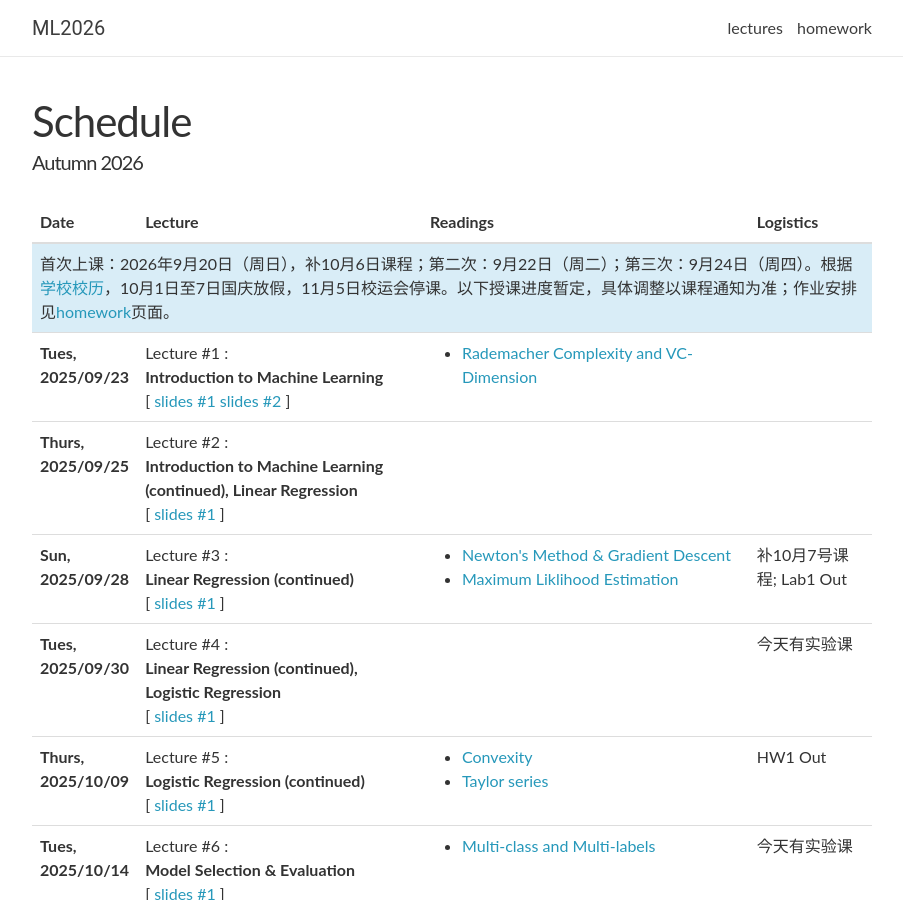
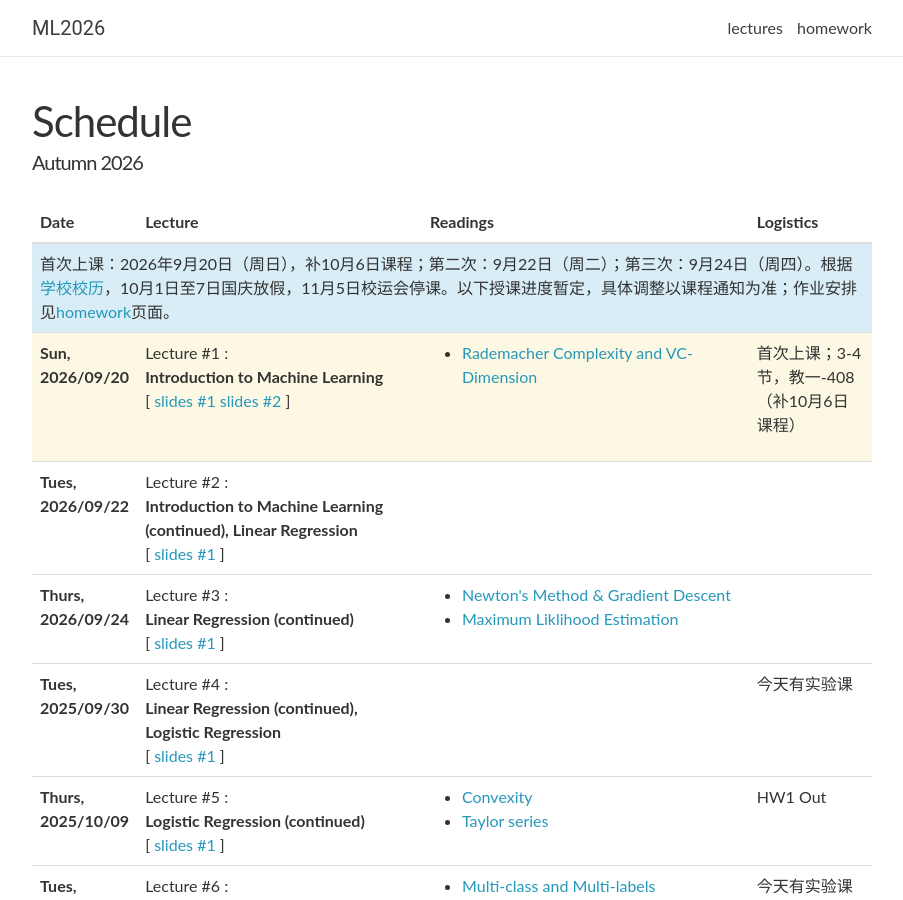
Before and after one commit to SEUML/ml-autumn-2026, a Jekyll site: the page built from _pages/lectures.md, in a window 1280 px wide and 900 px high. Shown: the whole window, without its empty margins (188-1091 px from the left). Built offline with Jekyll 4.4.1, drawn with Linux system fonts in a browser that asks for light colours; nearby versions of some CDN libraries; comment, search, counter and statistics services are not loaded.

Commit message:
Update lecture schedule and details for 2026

```diff
--- a/_data/lectures.yml
+++ b/_data/lectures.yml
@@ -1,5 +1,5 @@
 
-- date: Tues, 2025/09/23
+- date: Sun, 2026/09/20
   lecturer:
   title: >
     <strong>Introduction to Machine Learning</strong>
@@ -8,9 +8,9 @@
     - "../assets/slides/lecture1.pdf"
   readings:
     - <a href="https://palm.seu.edu.cn/weit/ml24/resources/VC.pdf" target="_blank">Rademacher Complexity and VC-Dimension</a>
-  logistics:
+  logistics: 首次上课；3-4节，教一-408（补10月6日课程）
 
-- date: Thurs, 2025/09/25
+- date: Tues, 2026/09/22
   lecturer:
   title: >
     <strong>Introduction to Machine Learning (continued), Linear Regression</strong>
@@ -18,7 +18,7 @@
   readings:
   logistics:
 
-- date: Sun, 2025/09/28
+- date: Thurs, 2026/09/24
   lecturer:
   title: >
     <strong>Linear Regression (continued)</strong>
@@ -26,7 +26,7 @@
   readings:
     - <a href="https://pan.seu.edu.cn/link/0DCABBC986A29437B634E3C9B8F06F0D" target="_blank">	Newton's Method & Gradient Descent</a>
     - <a href="https://cseweb.ucsd.edu//~elkan/250B/logreg.pdf" target="_blank"> Maximum Liklihood Estimation </a>
-  logistics: 补10月7号课程; Lab1 Out
+  logistics:
 
 - date: Tues, 2025/09/30
   title: >
@@ -218,8 +218,6 @@
   title: >
     <strong>期末考试 （时间 14:00-16:00、地点 教八-302） </strong>
 
-
-
 # - date: Thurs, 2025/12/25
 #   title: >
 #     <strong> Review, Q&A </strong>
```
